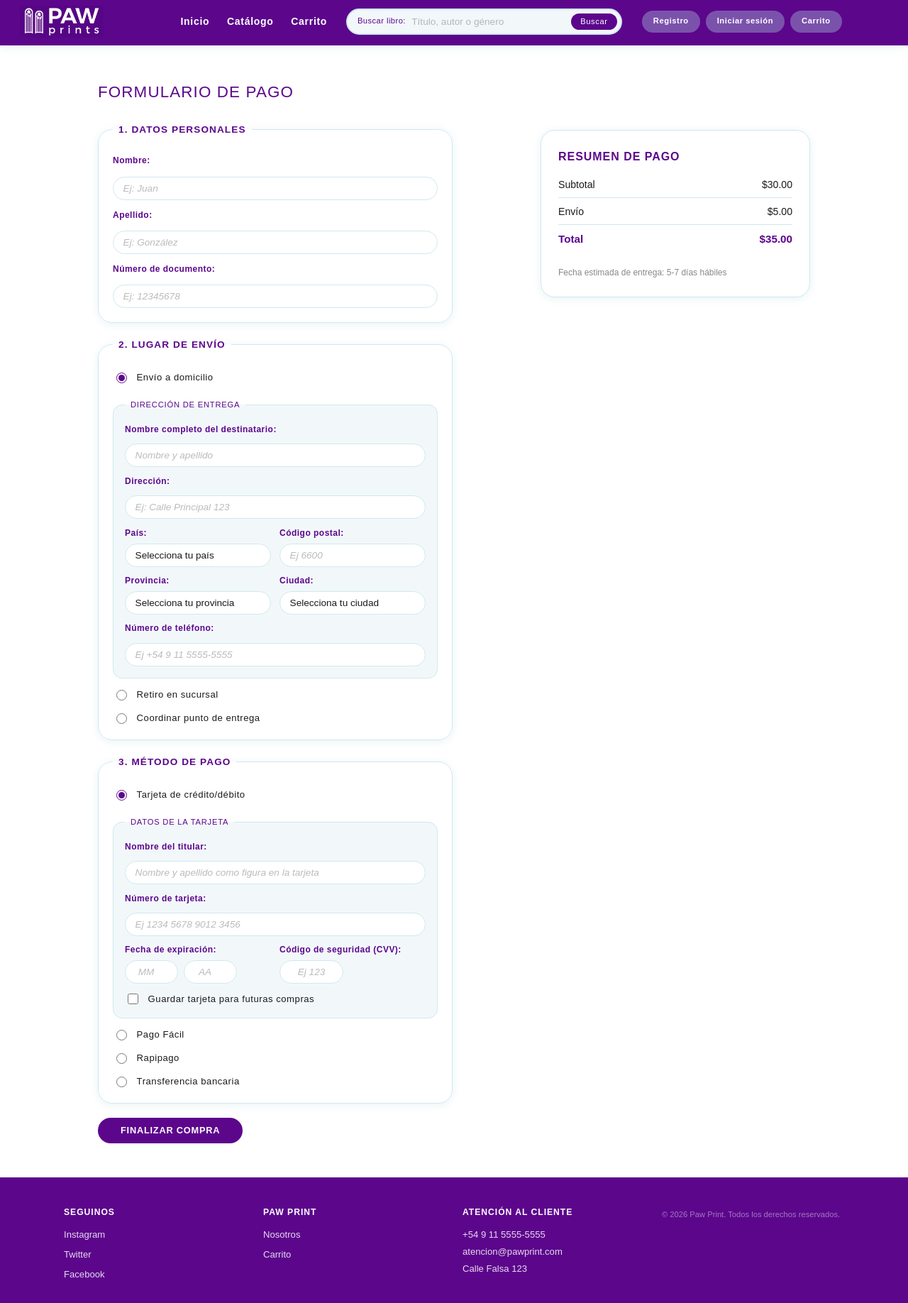
After one commit to UlisesCasal/TP-Libreria-PAW-2026-Grupo3, a PHP site: template src/app/views/formulario.view.php in a window 1280 px wide. The commit adds this page. Shown: the whole page at 71% size. Run offline with PHP 8.4, Linux system fonts and the light colour scheme; the template is opened without the code that fills it, so the values that code supplies are empty; some web fonts are replaced.

Commit message:
Unificación de ramas: agrega lógica de todas las ramas en main
- CrearCuentaController (Rama-mariano): registro con validación de contraseñas
- FormularioController (rama-tomi): formulario de compra con envío de email via PHPMailer
- InicioSesionController (rama-tomi): inicio de sesión
- Vistas: crearCuenta, crearCuentaCreada, formulario, inicio-sesion, header/footer partials
- bootstrap.php: rutas unificadas para todos los controladores
- src/config.php: configuración SMTP
- src/core/Exceptions/RouteNotFoundException.php
- composer.json: agrega phpmailer/phpmailer ^6.0

Co-Authored-By: Claude Sonnet 4.6 <noreply@anthropic.com>

```diff
--- a/src/app/controllers/pageControler.php
+++ b/src/app/controllers/pageControler.php
@@ -1,6 +1,7 @@
 <?php
 
-namespace TP_Libreria_PAW_2026_Final\src\app\controllers;
+namespace PAW\App\Controllers;
 
 class pageControler
-{}
+{
+}
--- /dev/null
+++ b/src/app/views/formulario.view.php
@@ -0,0 +1,183 @@
+<!DOCTYPE html>
+<html lang="es">
+
+<head>
+    <meta charset="UTF-8">
+    <meta name="viewport" content="width=device-width, initial-scale=1.0">
+    <link rel="stylesheet" href="/assets/css/style.css">
+    <link rel="stylesheet" href="/assets/css/formulario.css">
+    <title>Formulario de compra</title>
+</head>
+
+<body>
+    <?php require __DIR__ . '/parts/header.view.php'; ?>
+
+<main>
+    <section aria-label="Formulario de pago" class="seccion-pago">
+        <h2>Formulario de pago</h2>
+
+        <?php if (!empty($errores)): ?>
+            <ul class="errores">
+                <?php foreach ($errores as $error): ?>
+                    <li><?= htmlspecialchars($error) ?></li>
+                <?php endforeach; ?>
+            </ul>
+        <?php endif; ?>
+
+        <?php if ($exito): ?>
+            <p class="exito">
+                <?= htmlspecialchars($mensajeExito) ?> Te enviamos un email de confirmación.
+            </p>
+        <?php endif; ?>
+
+        <form action="/formulario?titulo=El+nombre+del+libro&autor=El+Autor" method="post" class="form-pago">
+
+            <fieldset>
+                <legend>1. Datos personales</legend>
+                <label for="nombre">Nombre:</label>
+                <input type="text" id="nombre" name="nombre" placeholder="Ej: Juan" required>
+                <label for="apellido">Apellido:</label>
+                <input type="text" id="apellido" name="apellido" placeholder="Ej: González" required>
+                <label for="documento">Número de documento:</label>
+                <input type="text" id="documento" name="documento" placeholder="Ej: 12345678" required>
+            </fieldset>
+
+            <fieldset>
+                <legend>2. Lugar de envío</legend>
+                <div class="opcion">
+                    <input type="radio" id="envio-domicilio" name="tipo-envio" value="domicilio" required checked>
+                    <label for="envio-domicilio">Envío a domicilio</label>
+                </div>
+
+                <fieldset class="fieldset-anidado fieldset-direccion-entrega">
+                    <legend>Dirección de entrega</legend>
+                    <label for="nombre-destinatario">Nombre completo del destinatario:</label>
+                    <input type="text" id="nombre-destinatario" name="nombre-destinatario" placeholder="Nombre y apellido" required>
+                    <label for="direccion">Dirección:</label>
+                    <input type="text" id="direccion" name="direccion" placeholder="Ej: Calle Principal 123" required>
+
+                    <div class="fila-doble">
+                        <div>
+                            <label for="pais">País:</label>
+                            <select id="pais" name="pais" required>
+                                <option value="">Selecciona tu país</option>
+                                <option value="argentina">Argentina</option>
+                                <option value="chile">Chile</option>
+                                <option value="uruguay">Uruguay</option>
+                                <option value="brasil">Brasil</option>
+                                <option value="paraguay">Paraguay</option>
+                            </select>
+                        </div>
+                        <div>
+                            <label for="codigo-postal">Código postal:</label>
+                            <input type="text" id="codigo-postal" name="codigo-postal" placeholder="Ej 6600" pattern="\d{4,5}">
+                        </div>
+                    </div>
+
+                    <div class="fila-doble">
+                        <div>
+                            <label for="provincia">Provincia:</label>
+                            <select id="provincia" name="provincia" required>
+                                <option value="">Selecciona tu provincia</option>
+                                <option value="buenos-aires">Buenos Aires</option>
+                                <option value="cordoba">Córdoba</option>
+                                <option value="santa-fe">Santa Fe</option>
+                                <option value="mendoza">Mendoza</option>
+                                <option value="tucuman">Tucumán</option>
+                            </select>
+                        </div>
+                        <div>
+                            <label for="ciudad">Ciudad:</label>
+                            <select id="ciudad" name="ciudad" required>
+                                <option value="">Selecciona tu ciudad</option>
+                                <option value="capital-federal">Capital Federal</option>
+                                <option value="cordoba">Córdoba</option>
+                                <option value="rosario">Rosario</option>
+                                <option value="mendoza">Mendoza</option>
+                                <option value="san-miguel-de-tucuman">San Miguel de Tucumán</option>
+                            </select>
+                        </div>
+                    </div>
+
+                    <label for="telefono">Número de teléfono:</label>
+                    <input type="tel" id="telefono" name="telefono" placeholder="Ej +54 9 11 5555-5555">
+                </fieldset>
+
+                <div class="opcion">
+                    <input type="radio" id="envio-libreria" name="tipo-envio" value="libreria" required>
+                    <label for="envio-libreria">Retiro en sucursal</label>
+                </div>
+                <div class="opcion">
+                    <input type="radio" id="envio-punto" name="tipo-envio" value="punto-entrega" required>
+                    <label for="envio-punto">Coordinar punto de entrega</label>
+                </div>
+            </fieldset>
+
+            <fieldset>
+                <legend>3. Método de pago</legend>
+                <div class="opcion">
+                    <input type="radio" id="pago-tarjeta" name="metodo-pago" value="tarjeta" required checked>
+                    <label for="pago-tarjeta">Tarjeta de crédito/débito</label>
+                </div>
+
+                <fieldset class="fieldset-anidado fieldset-datos-tarjeta">
+                    <legend>Datos de la tarjeta</legend>
+                    <label for="nombre-titular">Nombre del titular:</label>
+                    <input type="text" id="nombre-titular" name="nombre-titular" placeholder="Nombre y apellido como figura en la tarjeta">
+                    <label for="numero-tarjeta">Número de tarjeta:</label>
+                    <input type="text" id="numero-tarjeta" name="numero-tarjeta" placeholder="Ej 1234 5678 9012 3456">
+
+                    <div class="fila-doble">
+                        <div>
+                            <label for="venc-mes">Fecha de expiración:</label>
+                            <div class="grupo-fecha-expiracion">
+                                <input type="number" id="venc-mes" name="venc-mes" placeholder="MM" min="1" max="12" required>
+                                <input type="number" id="venc-anio" name="venc-anio" placeholder="AA" min="23" max="30" required>
+                            </div>
+                        </div>
+                        <div>
+                            <label for="codigo-seguridad">Código de seguridad (CVV):</label>
+                            <input type="text" id="codigo-seguridad" name="codigo-seguridad" placeholder="Ej 123" pattern="\d{3,4}" required>
+                        </div>
+                    </div>
+
+                    <div class="opcion">
+                        <input type="checkbox" id="guardar-tarjeta" name="guardar-tarjeta">
+                        <label for="guardar-tarjeta">Guardar tarjeta para futuras compras</label>
+                    </div>
+                </fieldset>
+
+                <div class="opcion">
+                    <input type="radio" id="pago-pago-facil" name="metodo-pago" value="pago-facil" required>
+                    <label for="pago-pago-facil">Pago Fácil</label>
+                </div>
+                <div class="opcion">
+                    <input type="radio" id="pago-rapipago" name="metodo-pago" value="rapipago" required>
+                    <label for="pago-rapipago">Rapipago</label>
+                </div>
+                <div class="opcion">
+                    <input type="radio" id="pago-transferencia" name="metodo-pago" value="transferencia" required>
+                    <label for="pago-transferencia">Transferencia bancaria</label>
+                </div>
+            </fieldset>
+
+            <button type="submit" class="btn-finalizar">Finalizar compra</button>
+        </form>
+
+        <aside class="resumen-pago">
+            <h3>Resumen de pago</h3>
+            <ul>
+                <li><span>Subtotal</span><span>$30.00</span></li>
+                <li><span>Envío</span><span>$5.00</span></li>
+                <li><span>Total</span><span>$35.00</span></li>
+            </ul>
+            <p><small>Fecha estimada de entrega: 5-7 días hábiles</small></p>
+        </aside>
+    </section>
+</main>
+
+    <?php require __DIR__ . '/parts/footer.view.php'; ?>
+
+</body>
+
+</html>
--- /dev/null
+++ b/src/app/views/parts/footer.view.php
@@ -0,0 +1,31 @@
+<footer>
+    <section aria-label="Redes sociales">
+        <h2>Seguinos</h2>
+        <ul>
+            <li><a href="https://www.instagram.com" target="_blank" rel="noopener noreferrer">Instagram</a></li>
+            <li><a href="https://www.twitter.com" target="_blank" rel="noopener noreferrer">Twitter</a></li>
+            <li><a href="https://www.facebook.com" target="_blank" rel="noopener noreferrer">Facebook</a></li>
+        </ul>
+    </section>
+
+    <nav aria-label="Enlaces del sitio">
+        <h2>Paw Print</h2>
+        <ul>
+            <li><a href="/nosotros">Nosotros</a></li>
+            <li><a href="/carrito">Carrito</a></li>
+        </ul>
+    </nav>
+
+    <section>
+        <h2>Atención al cliente</h2>
+        <address>
+            +54 9 11 5555-5555<br>
+            <a href="mailto:atencion@pawprint.com">atencion@pawprint.com</a><br>
+            Calle Falsa 123
+        </address>
+    </section>
+
+    <section aria-label="Información legal">
+        <p><small>© 2026 Paw Print. Todos los derechos reservados.</small></p>
+    </section>
+</footer>
--- /dev/null
+++ b/src/app/views/parts/header.view.php
@@ -0,0 +1,21 @@
+<header>
+    <img src="/model/Logo_Violeta2.JPG" alt="Logo Violeta">
+    <h1>Libreria</h1>
+    <nav>
+        <ul>
+            <li><a href="/">Inicio</a></li>
+            <li><a href="/catalogo">Catálogo</a></li>
+            <li><a href="/carrito">Carrito</a></li>
+        </ul>
+        <form action="/catalogo" method="get" role="search">
+            <label for="busqueda-libros">Buscar libro:</label>
+            <input type="search" id="busqueda-libros" name="q" placeholder="Título, autor o género">
+            <button type="submit">Buscar</button>
+        </form>
+        <div class="nav-acciones">
+            <a href="/crearCuenta">Registro</a>
+            <a href="/inicio-sesion">Iniciar sesión</a>
+            <a href="/carrito">Carrito</a>
+        </div>
+    </nav>
+</header>
```
Also changed, not shown: bootstrap.php (+25 -6 lines), composer.json (+5 -4 lines), src/app/controllers/CrearCuentaController.php (added, +40 -0 lines), src/app/controllers/FormularioController.php (added, +184 -0 lines), src/app/controllers/InicioSesionController.php (added, +28 -0 lines), src/app/views/crearCuenta.view.php (added, +36 -0 lines), src/app/views/crearCuentaCreada.view.php (added, +21 -0 lines), src/app/views/inicio-sesion.view.php (added, +30 -0 lines), src/config.php (added, +10 -0 lines), src/core/Exceptions/RouteNotFoundException.php (added, +9 -0 lines), src/app/controllers/carrito.controller.php (deleted), src/core/Exceptions.php (deleted), 1 other file.
